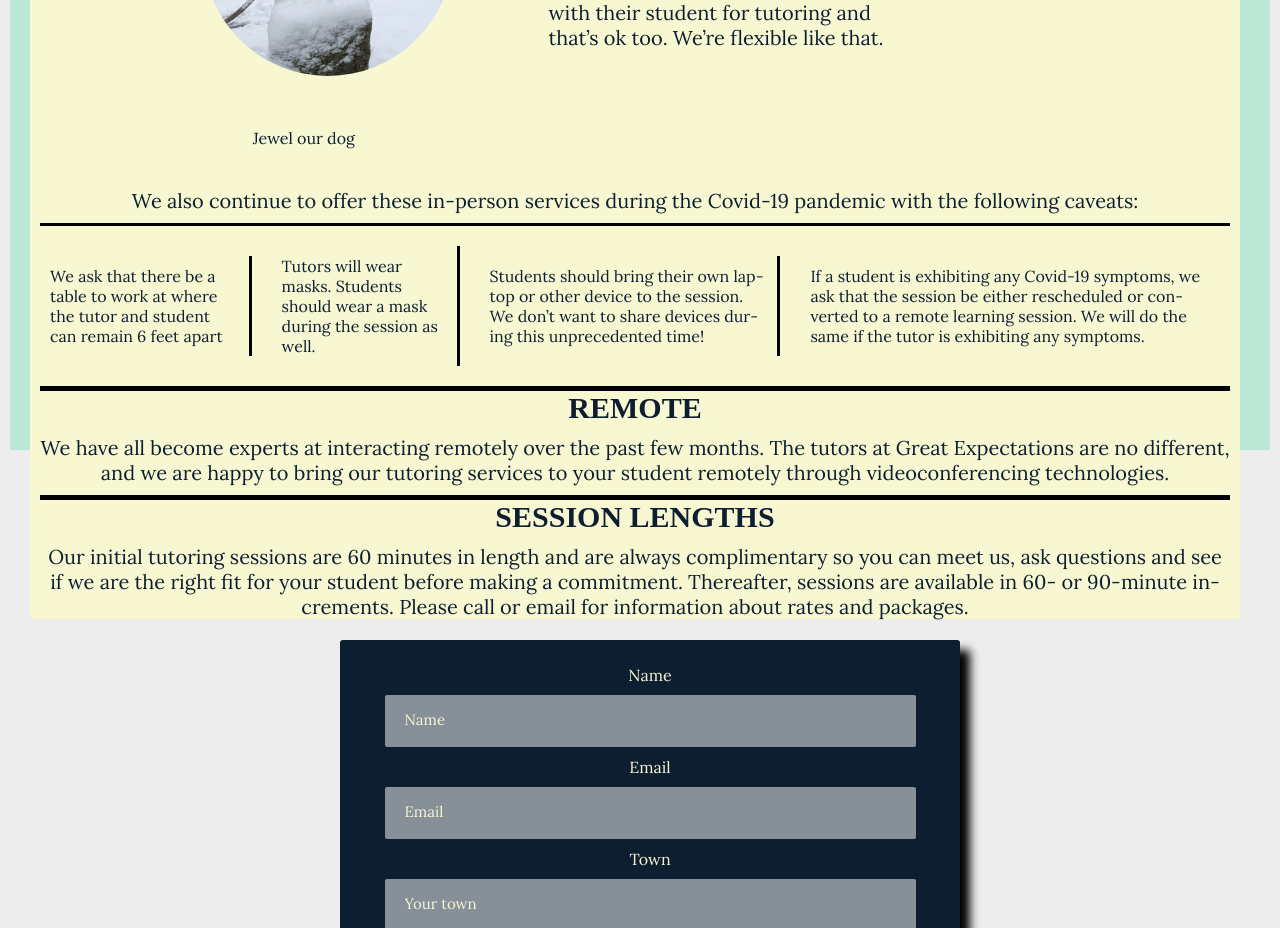
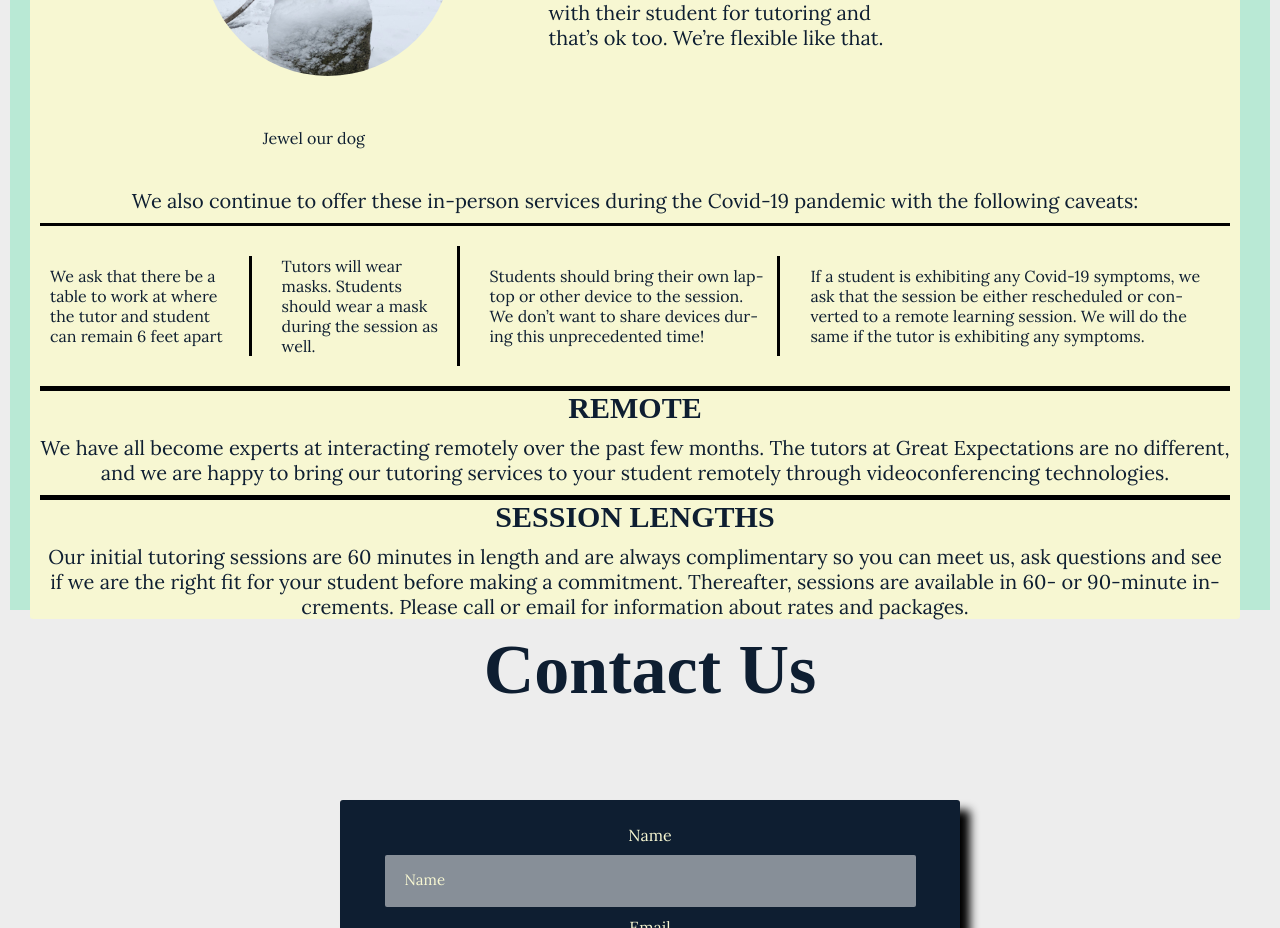
Before and after one commit to NateMail/greatexpectationsmoc, a React (Create React App) app: page / in a window 1280 px wide. Shown: the part 5120-6048 px from the top of the page. Built offline with nearby package versions, Linux system fonts and the light colour scheme; no server answers; a web font is replaced by a local one.

Commit message:
Style fix

```diff
--- a/src/css/style.css
+++ b/src/css/style.css
@@ -509,7 +509,7 @@ body {
 .rates {
   background-color: #b9e9d5;
   border-top: 5px solid black;
-  height: 130vh;
+  height: 150vh;
   position: relative;
   width: 100vw; }
   @media only screen and (max-width: 75em) {
@@ -656,7 +656,7 @@ body {
   font-size: 1.6rem;
   grid-row: 5;
   grid-column: 2;
-  margin-left: 5rem;
+  margin-left: 6rem;
   margin-top: 3rem; }
   @media only screen and (max-width: 75em) {
     .types__img-label {
--- a/src/sass/layouts/_rates.scss
+++ b/src/sass/layouts/_rates.scss
@@ -1,7 +1,7 @@
 .rates {
   background-color: $color-mint;
   border-top: 5px solid black;
-  height: 130vh;
+  height: 150vh;
   position: relative;
   width: 100vw;
 
@@ -182,7 +182,7 @@
     font-size: 1.6rem;
     grid-row: 5;
     grid-column: 2;
-    margin-left: 5rem;
+    margin-left: 6rem;
     margin-top: 3rem;
 
     @include respond(tab-land) {
```
